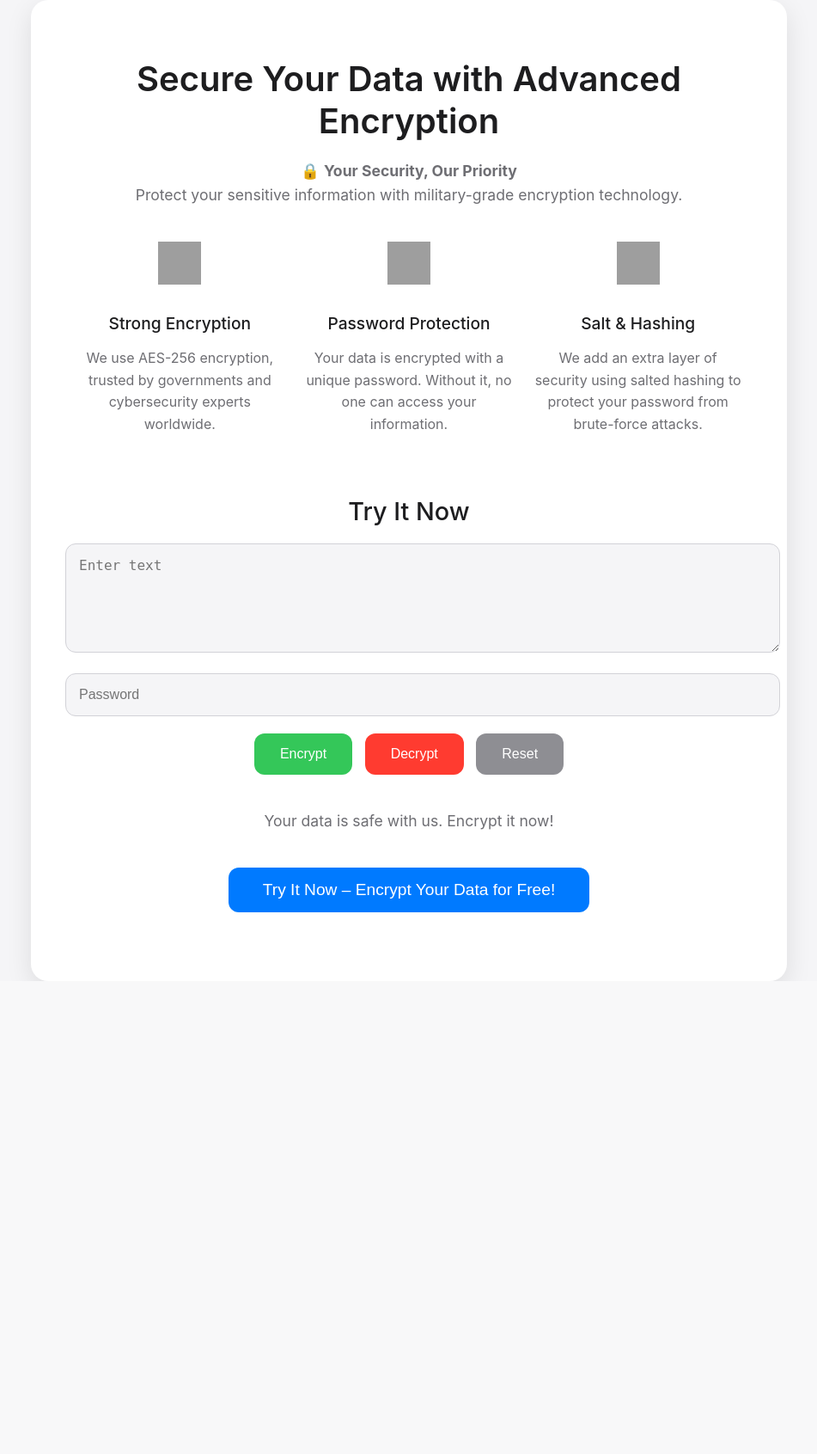
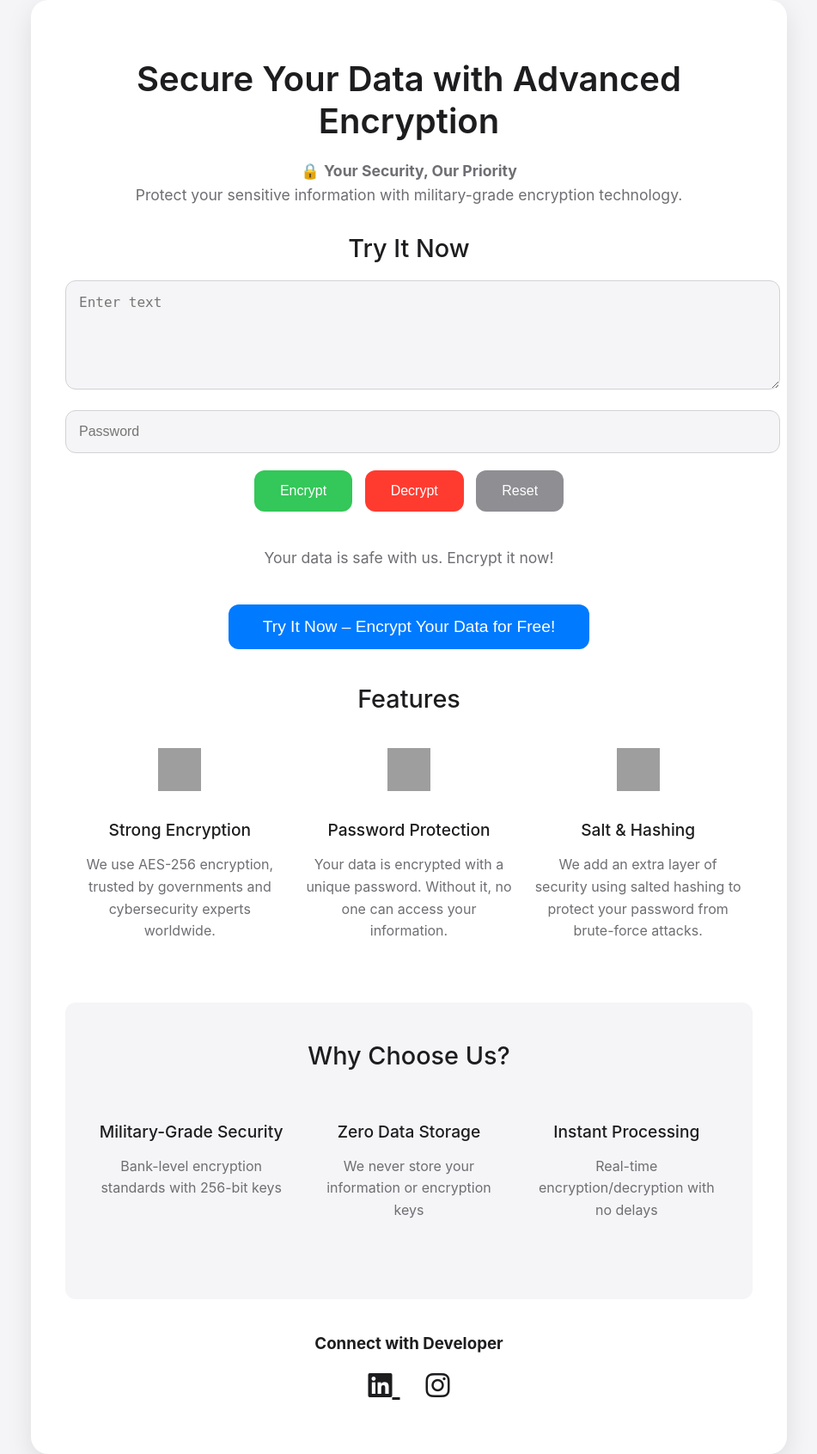
Before and after one commit to Param1630/EncryptionEdge, a Flask app: page / in a window 1280 px wide. Shown: the whole page at 86% size, without its empty margins (164-1115 px from the left). Before the commit the page ends 1141 px from the top, so only its background shows below. Run offline with Flask 2, Linux system fonts and the light colour scheme; grey boxes are pictures that could not be loaded.

Commit message:
Update index.html

```diff
--- a/templates/index.html
+++ b/templates/index.html
@@ -3,7 +3,8 @@
 <head>
     <meta charset="UTF-8">
     <meta name="viewport" content="width=device-width, initial-scale=1.0">
-    <title>Encryption App</title>
+    <title>Secure Encryption App</title>
+    <link rel="stylesheet" href="https://cdnjs.cloudflare.com/ajax/libs/font-awesome/6.4.0/css/all.min.css">
     <style>
         body {
             font-family: -apple-system, BlinkMacSystemFont, "Segoe UI", Roboto, "Helvetica Neue", Arial, sans-serif;
@@ -165,9 +166,27 @@
             background-color: #0063cc;
         }
 
-        /* Smooth scrolling for anchor links */
-        html {
-            scroll-behavior: smooth;
+        .why-choose {
+            margin: 40px 0;
+            padding: 20px;
+            background-color: #f5f5f7;
+            border-radius: 12px;
+        }
+
+        .social-links {
+            margin: 40px 0 20px;
+            text-align: center;
+        }
+
+        .social-links a {
+            margin: 0 15px;
+            color: #1d1d1f;
+            font-size: 2rem;
+            transition: color 0.3s ease;
+        }
+
+        .social-links a:hover {
+            color: #007aff;
         }
     </style>
 </head>
@@ -176,24 +195,6 @@
         <h1>Secure Your Data with Advanced Encryption</h1>
         <p>🔒 <strong>Your Security, Our Priority</strong><br>
             Protect your sensitive information with military-grade encryption technology.</p>
-
-        <div class="features">
-            <div class="feature">
-                <img src="https://cdn-icons-png.flaticon.com/512/295/295128.png" alt="Encryption Icon">
-                <h3>Strong Encryption</h3>
-                <p>We use AES-256 encryption, trusted by governments and cybersecurity experts worldwide.</p>
-            </div>
-            <div class="feature">
-                <img src="https://cdn-icons-png.flaticon.com/512/159/159469.png" alt="Password Icon">
-                <h3>Password Protection</h3>
-                <p>Your data is encrypted with a unique password. Without it, no one can access your information.</p>
-            </div>
-            <div class="feature">
-                <img src="https://cdn-icons-png.flaticon.com/512/2889/2889676.png" alt="Shield Icon">
-                <h3>Salt & Hashing</h3>
-                <p>We add an extra layer of security using salted hashing to protect your password from brute-force attacks.</p>
-            </div>
-        </div>
 
         <h2>Try It Now</h2>
         <form method="POST">
@@ -225,6 +226,53 @@
                 <button class="encrypt">Try It Now – Encrypt Your Data for Free!</button>
             </a>
         </div>
+
+        <h2>Features</h2>
+        <div class="features">
+            <div class="feature">
+                <img src="https://cdn-icons-png.flaticon.com/512/295/295128.png" alt="Encryption Icon">
+                <h3>Strong Encryption</h3>
+                <p>We use AES-256 encryption, trusted by governments and cybersecurity experts worldwide.</p>
+            </div>
+            <div class="feature">
+                <img src="https://cdn-icons-png.flaticon.com/512/159/159469.png" alt="Password Icon">
+                <h3>Password Protection</h3>
+                <p>Your data is encrypted with a unique password. Without it, no one can access your information.</p>
+            </div>
+            <div class="feature">
+                <img src="https://cdn-icons-png.flaticon.com/512/2889/2889676.png" alt="Shield Icon">
+                <h3>Salt & Hashing</h3>
+                <p>We add an extra layer of security using salted hashing to protect your password from brute-force attacks.</p>
+            </div>
+        </div>
+
+        <div class="why-choose">
+            <h2>Why Choose Us?</h2>
+            <div class="features">
+                <div class="feature">
+                    <h3>Military-Grade Security</h3>
+                    <p>Bank-level encryption standards with 256-bit keys</p>
+                </div>
+                <div class="feature">
+                    <h3>Zero Data Storage</h3>
+                    <p>We never store your information or encryption keys</p>
+                </div>
+                <div class="feature">
+                    <h3>Instant Processing</h3>
+                    <p>Real-time encryption/decryption with no delays</p>
+                </div>
+            </div>
+        </div>
+
+        <div class="social-links">
+            <h3>Connect with Developer</h3>
+            <a href="https://www.linkedin.com/in/parampreet-singh-1982a0208" target="_blank" rel="noopener noreferrer">
+                <i class="fab fa-linkedin"></i>
+            </a>
+            <a href="https://www.instagram.com/parampreet_singh_3" target="_blank" rel="noopener noreferrer">
+                <i class="fab fa-instagram"></i>
+            </a>
+        </div>
     </div>
 </body>
 </html>
```
